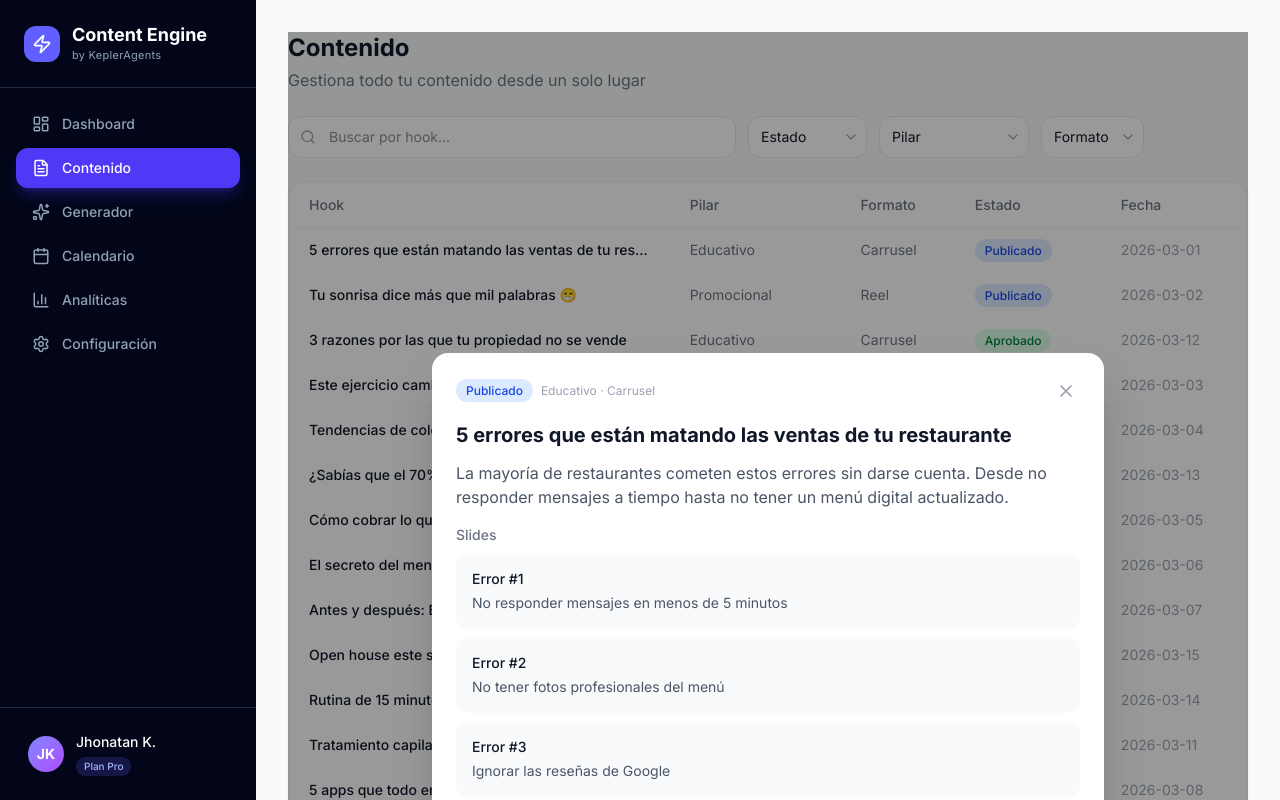
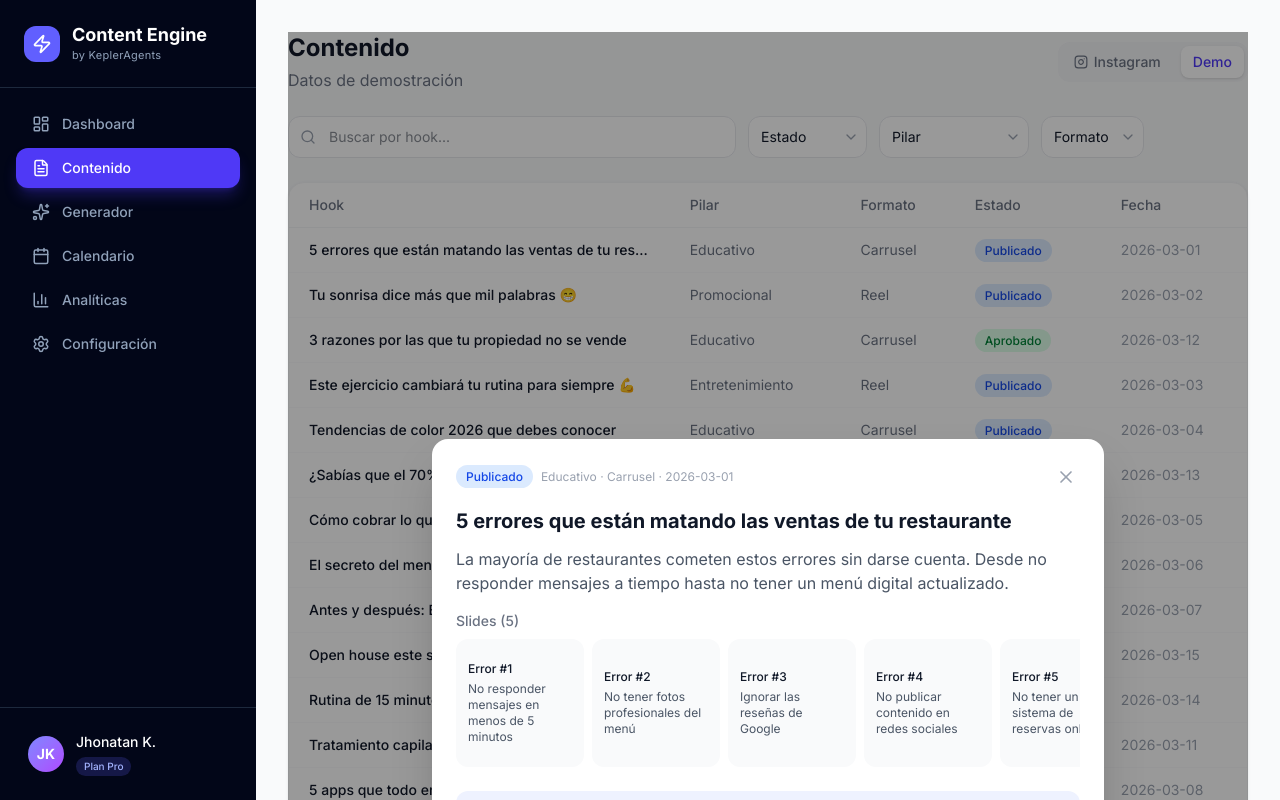
Before and after one commit to Cryptokepler/content-engine-ui, a Next.js app: page /content in a window 1280 px wide. Both pictures are taken after a click on the element 768 px from the left and 250 px from the top of the page. Shown: the top 800 px of the page. Built offline with nearby package versions, Linux system fonts and the light colour scheme.

Commit message:
feat: connect real Instagram @kepleragents - API route + grid view with images

```diff
--- a/src/app/(app)/content/page.tsx
+++ b/src/app/(app)/content/page.tsx
@@ -1,7 +1,7 @@
 'use client'
 
-import { useState } from 'react'
-import { Search, X, ChevronDown } from 'lucide-react'
+import { useState, useEffect } from 'react'
+import { Search, X, ChevronDown, Instagram, ExternalLink, Heart, MessageCircle, Loader2 } from 'lucide-react'
 import { contentPieces, type ContentPiece, type ContentStatus } from '@/lib/mock-data'
 
 const statusConfig: Record<ContentStatus, { label: string; cls: string }> = {
@@ -12,14 +12,41 @@ const statusConfig: Record<ContentStatus, { label: string; cls: string }> = {
   error: { label: 'Error', cls: 'bg-red-100 text-red-700' },
 }
 
+type IGPost = ContentPiece & { permalink?: string; media_url?: string; like_count?: number; comments_count?: number }
+
 export default function ContentPage() {
   const [search, setSearch] = useState('')
   const [filterStatus, setFilterStatus] = useState<string>('all')
   const [filterPilar, setFilterPilar] = useState<string>('all')
   const [filterFormato, setFilterFormato] = useState<string>('all')
-  const [selected, setSelected] = useState<ContentPiece | null>(null)
+  const [selected, setSelected] = useState<IGPost | null>(null)
+  const [source, setSource] = useState<'instagram' | 'mock'>('instagram')
+  const [igPosts, setIgPosts] = useState<IGPost[]>([])
+  const [loading, setLoading] = useState(true)
+  const [igError, setIgError] = useState('')
 
-  const filtered = contentPieces.filter(p => {
+  useEffect(() => {
+    fetch('/api/instagram')
+      .then(r => r.json())
+      .then(data => {
+        if (data.posts?.length > 0) {
+          setIgPosts(data.posts)
+          setIgError('')
+        } else {
+          setIgError(data.error || 'No posts found')
+          setSource('mock')
+        }
+        setLoading(false)
+      })
+      .catch(() => {
+        setSource('mock')
+        setLoading(false)
+      })
+  }, [])
+
+  const items: IGPost[] = source === 'instagram' ? igPosts : contentPieces
+
+  const filtered = items.filter(p => {
     if (search && !p.hook.toLowerCase().includes(search.toLowerCase())) return false
     if (filterStatus !== 'all' && p.status !== filterStatus) return false
     if (filterPilar !== 'all' && p.pilar !== filterPilar) return false
@@ -29,9 +56,33 @@ export default function ContentPage() {
 
   return (
     <div className="max-w-7xl mx-auto animate-fade-in">
-      <div className="mb-6">
+      <div className="mb-6 flex items-center justify-between">
+        <div>
           <h1 className="text-2xl font-bold">Contenido</h1>
-        <p className="text-gray-500 mt-1">Gestiona todo tu contenido desde un solo lugar</p>
+          <p className="text-gray-500 mt-1">
+            {source === 'instagram' ? (
+              <span className="flex items-center gap-1.5">
+                <Instagram className="w-4 h-4 text-pink-500" />
+                Conectado a @kepleragents · {igPosts.length} posts
+              </span>
+            ) : 'Datos de demostración'}
+          </p>
+        </div>
+        <div className="flex items-center gap-2 bg-gray-100 rounded-xl p-1">
+          <button
+            onClick={() => setSource('instagram')}
+            className={`px-3 py-1.5 rounded-lg text-sm font-medium transition ${source === 'instagram' ? 'bg-white shadow text-indigo-600' : 'text-gray-500 hover:text-gray-700'}`}
+            disabled={igPosts.length === 0}
+          >
+            <span className="flex items-center gap-1.5"><Instagram className="w-3.5 h-3.5" /> Instagram</span>
+          </button>
+          <button
+            onClick={() => setSource('mock')}
+            className={`px-3 py-1.5 rounded-lg text-sm font-medium transition ${source === 'mock' ? 'bg-white shadow text-indigo-600' : 'text-gray-500 hover:text-gray-700'}`}
+          >
+            Demo
+          </button>
+        </div>
       </div>
 
       {/* Filters */}
@@ -45,12 +96,50 @@ export default function ContentPage() {
             className="w-full pl-10 pr-4 py-2.5 rounded-xl border border-gray-200 bg-white text-sm focus:ring-2 focus:ring-indigo-500 outline-none"
           />
         </div>
+        {source === 'mock' && (
+          <>
             <Select value={filterStatus} onChange={setFilterStatus} options={[['all','Estado'],['borrador','Borrador'],['revision','En revisión'],['aprobado','Aprobado'],['publicado','Publicado'],['error','Error']]} />
             <Select value={filterPilar} onChange={setFilterPilar} options={[['all','Pilar'],['Educativo','Educativo'],['Promocional','Promocional'],['Entretenimiento','Entretenimiento'],['Autoridad','Autoridad']]} />
+          </>
+        )}
         <Select value={filterFormato} onChange={setFilterFormato} options={[['all','Formato'],['Carrusel','Carrusel'],['Reel','Reel'],['Post','Post'],['Story','Story']]} />
       </div>
 
-      {/* Table */}
+      {loading ? (
+        <div className="flex items-center justify-center py-20">
+          <Loader2 className="w-6 h-6 text-indigo-500 animate-spin" />
+          <span className="ml-3 text-gray-500">Cargando posts de Instagram...</span>
+        </div>
+      ) : (
+        <>
+          {/* Grid for Instagram, Table for mock */}
+          {source === 'instagram' ? (
+            <div className="grid grid-cols-1 md:grid-cols-2 lg:grid-cols-3 gap-4">
+              {filtered.map(p => (
+                <div key={p.id} onClick={() => setSelected(p)} className="bg-white rounded-2xl border border-gray-100 shadow-sm overflow-hidden hover:shadow-md cursor-pointer transition group">
+                  {p.media_url && (
+                    <div className="aspect-square bg-gray-100 overflow-hidden">
+                      <img src={p.media_url} alt="" className="w-full h-full object-cover group-hover:scale-105 transition duration-300" />
+                    </div>
+                  )}
+                  <div className="p-4">
+                    <div className="flex items-center gap-2 mb-2">
+                      <span className={`px-2 py-0.5 rounded-full text-xs font-medium ${statusConfig[p.status].cls}`}>
+                        {statusConfig[p.status].label}
+                      </span>
+                      <span className="text-xs text-gray-400">{p.formato}</span>
+                    </div>
+                    <p className="font-medium text-sm line-clamp-2">{p.hook}</p>
+                    <div className="flex items-center gap-4 mt-3 text-xs text-gray-400">
+                      <span className="flex items-center gap-1"><Heart className="w-3.5 h-3.5" />{p.like_count || 0}</span>
+                      <span className="flex items-center gap-1"><MessageCircle className="w-3.5 h-3.5" />{p.comments_count || 0}</span>
+                      <span className="ml-auto">{p.fecha}</span>
+                    </div>
+                  </div>
+                </div>
+              ))}
+            </div>
+          ) : (
             <div className="bg-white rounded-2xl border border-gray-100 shadow-sm overflow-hidden">
               <table className="w-full text-sm">
                 <thead>
@@ -82,6 +171,9 @@ export default function ContentPage() {
                 <div className="py-16 text-center text-gray-400">No se encontraron resultados</div>
               )}
             </div>
+          )}
+        </>
+      )}
 
       {/* Modal */}
       {selected && (
@@ -92,41 +184,75 @@ export default function ContentPage() {
                 <span className={`px-2.5 py-1 rounded-full text-xs font-medium ${statusConfig[selected.status].cls}`}>
                   {statusConfig[selected.status].label}
                 </span>
-                <span className="ml-2 text-xs text-gray-400">{selected.pilar} · {selected.formato}</span>
+                <span className="ml-2 text-xs text-gray-400">{selected.pilar} · {selected.formato} · {selected.fecha}</span>
               </div>
               <button onClick={() => setSelected(null)} className="p-1 hover:bg-gray-100 rounded-lg">
                 <X className="w-5 h-5 text-gray-400" />
               </button>
             </div>
 
+            {/* Image preview for IG posts */}
+            {selected.media_url && (
+              <div className="rounded-xl overflow-hidden mb-4 bg-gray-100">
+                <img src={selected.media_url} alt="" className="w-full max-h-96 object-contain" />
+              </div>
+            )}
+
             <h2 className="text-xl font-bold mb-3">{selected.hook}</h2>
-            <p className="text-gray-600 mb-4">{selected.body}</p>
+            <p className="text-gray-600 mb-4 whitespace-pre-line">{selected.body}</p>
 
-            {selected.slides && (
+            {/* Carousel slides */}
+            {selected.slides && selected.slides.length > 0 && (
               <div className="space-y-2 mb-4">
-                <p className="text-sm font-medium text-gray-500">Slides</p>
-                {selected.slides.map((s, i) => (
-                  <div key={i} className="bg-gray-50 rounded-xl p-4">
-                    <p className="font-medium text-sm">{s.titulo}</p>
-                    <p className="text-sm text-gray-600 mt-1">{s.texto}</p>
+                <p className="text-sm font-medium text-gray-500">Slides ({selected.slides.length})</p>
+                <div className="flex gap-2 overflow-x-auto pb-2">
+                  {selected.slides.map((s: any, i: number) => (
+                    <div key={i} className="flex-shrink-0 w-32">
+                      {s.media_url ? (
+                        <img src={s.media_url} alt={s.titulo} className="w-32 h-32 object-cover rounded-xl" />
+                      ) : (
+                        <div className="bg-gray-50 rounded-xl p-3 h-32 flex flex-col justify-center">
+                          <p className="font-medium text-xs">{s.titulo}</p>
+                          <p className="text-xs text-gray-600 mt-1">{s.texto}</p>
                         </div>
+                      )}
+                    </div>
+                  ))}
+                </div>
+              </div>
+            )}
+
+            {/* Engagement for IG */}
+            {(selected.like_count != null || selected.comments_count != null) && (
+              <div className="flex gap-4 mb-4 text-sm">
+                <span className="flex items-center gap-1.5 text-gray-600"><Heart className="w-4 h-4 text-red-400" />{selected.like_count} likes</span>
+                <span className="flex items-center gap-1.5 text-gray-600"><MessageCircle className="w-4 h-4 text-blue-400" />{selected.comments_count} comentarios</span>
+              </div>
+            )}
+
+            {selected.cta && (
+              <div className="bg-indigo-50 rounded-xl p-4 mb-4">
+                <p className="text-sm font-medium text-indigo-700">CTA</p>
+                <p className="text-sm text-indigo-600 mt-1">{selected.cta}</p>
+              </div>
+            )}
+
+            {selected.hashtags?.length > 0 && (
+              <div className="flex flex-wrap gap-2 mb-4">
+                {selected.hashtags.map(h => (
+                  <span key={h} className="text-xs bg-gray-100 text-gray-500 px-2.5 py-1 rounded-full">{h}</span>
                 ))}
               </div>
             )}
 
-            <div className="bg-indigo-50 rounded-xl p-4 mb-4">
-              <p className="text-sm font-medium text-indigo-700">CTA</p>
-              <p className="text-sm text-indigo-600 mt-1">{selected.cta}</p>
-            </div>
-
-            <div className="flex flex-wrap gap-2 mb-6">
-              {selected.hashtags.map(h => (
-                <span key={h} className="text-xs bg-gray-100 text-gray-500 px-2.5 py-1 rounded-full">{h}</span>
-              ))}
-            </div>
+            {selected.permalink && (
+              <a href={selected.permalink} target="_blank" rel="noopener noreferrer" className="inline-flex items-center gap-2 text-sm text-indigo-600 hover:text-indigo-700 mb-4">
+                <ExternalLink className="w-4 h-4" /> Ver en Instagram
+              </a>
+            )}
 
             {(selected.status === 'revision' || selected.status === 'borrador') && (
-              <div className="flex gap-3">
+              <div className="flex gap-3 mt-4">
                 <button onClick={() => setSelected(null)} className="flex-1 bg-green-600 hover:bg-green-700 text-white py-2.5 rounded-xl font-medium text-sm transition">
                   ✅ Aprobar
                 </button>
--- /dev/null
+++ b/src/app/api/instagram/route.ts
@@ -0,0 +1,67 @@
+import { NextResponse } from 'next/server'
+
+const IG_USER_ID = process.env.KA_IG_USER_ID || '17841480637745198'
+const PAGE_TOKEN = process.env.KA_PAGE_TOKEN || ''
+
+export async function GET() {
+  if (!PAGE_TOKEN) {
+    return NextResponse.json({ posts: [], error: 'No token configured' })
+  }
+
+  try {
+    const url = `https://graph.facebook.com/v21.0/${IG_USER_ID}/media?fields=id,caption,media_type,media_url,thumbnail_url,timestamp,permalink,like_count,comments_count,children{media_url,media_type}&limit=50&access_token=${PAGE_TOKEN}`
+    const res = await fetch(url, { next: { revalidate: 300 } }) // cache 5 min
+    const data = await res.json()
+
+    if (data.error) {
+      console.error('IG API error:', data.error)
+      return NextResponse.json({ posts: [], error: data.error.message })
+    }
+
+    const posts = (data.data || []).map((post: any, i: number) => {
+      const caption = post.caption || ''
+      const lines = caption.split('\n').filter((l: string) => l.trim())
+      const hook = lines[0] || 'Sin título'
+      const body = lines.slice(1, 4).join(' ') || caption.slice(0, 200)
+      const hashtags = caption.match(/#\w+/g) || []
+      const fecha = post.timestamp ? post.timestamp.split('T')[0] : ''
+
+      // Detect format from media_type
+      let formato: string = 'Post'
+      if (post.media_type === 'CAROUSEL_ALBUM') formato = 'Carrusel'
+      else if (post.media_type === 'VIDEO') formato = 'Reel'
+
+      // Extract slides from carousel children
+      const slides = post.children?.data?.map((child: any, j: number) => ({
+        titulo: `Slide ${j + 1}`,
+        texto: '',
+        media_url: child.media_url,
+        media_type: child.media_type,
+      })) || []
+
+      return {
+        id: post.id,
+        hook,
+        body,
+        pilar: 'Educativo' as const, // default, no way to know from IG
+        formato,
+        status: 'publicado' as const,
+        fecha,
+        industria: '',
+        cta: '',
+        hashtags,
+        slides: slides.length > 0 ? slides : undefined,
+        engagement: post.like_count != null ? Number(((post.like_count + (post.comments_count || 0)) / 100).toFixed(1)) : undefined,
+        permalink: post.permalink,
+        media_url: post.media_url || post.thumbnail_url,
+        like_count: post.like_count || 0,
+        comments_count: post.comments_count || 0,
+      }
+    })
+
+    return NextResponse.json({ posts })
+  } catch (err: any) {
+    console.error('IG fetch error:', err)
+    return NextResponse.json({ posts: [], error: err.message })
+  }
+}
```
Also changed, not shown: 1 other file (tests, documents, lock files or other folders). Lines whose indentation alone changed are shown as unchanged.
